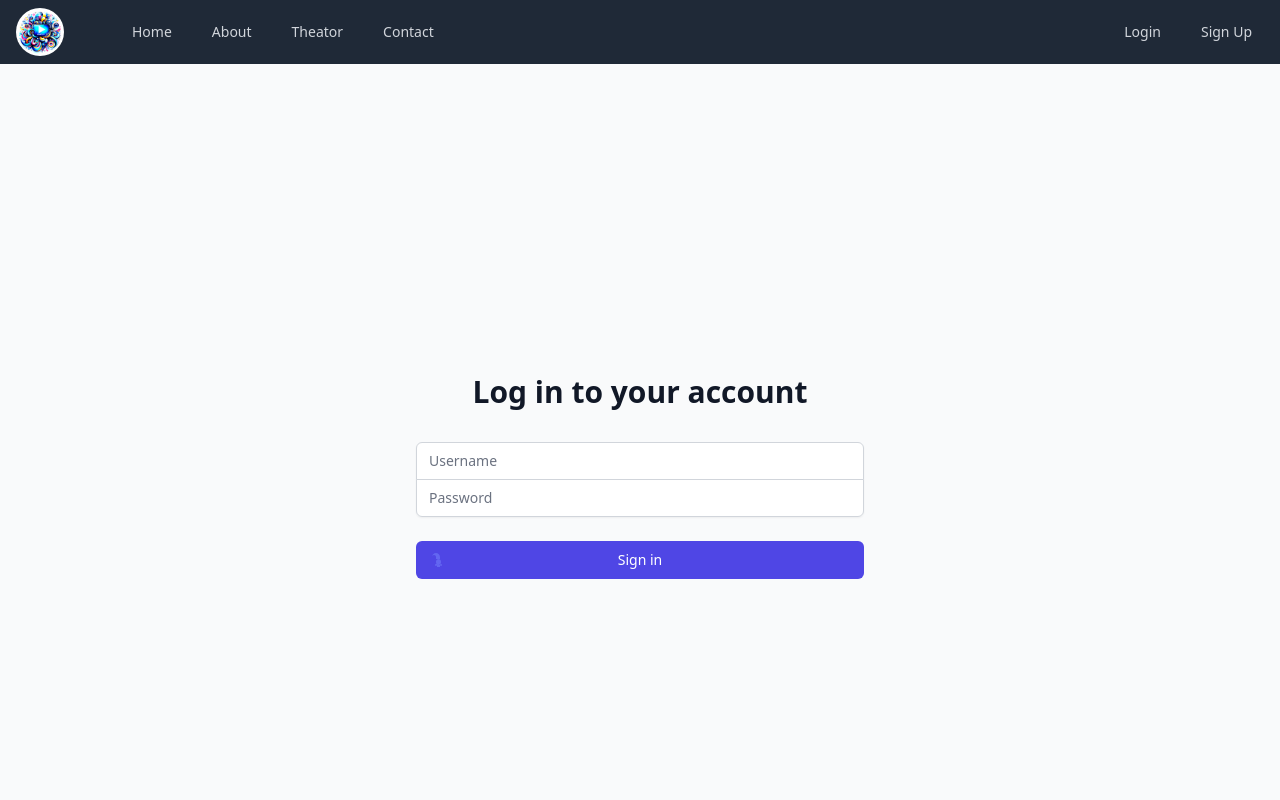
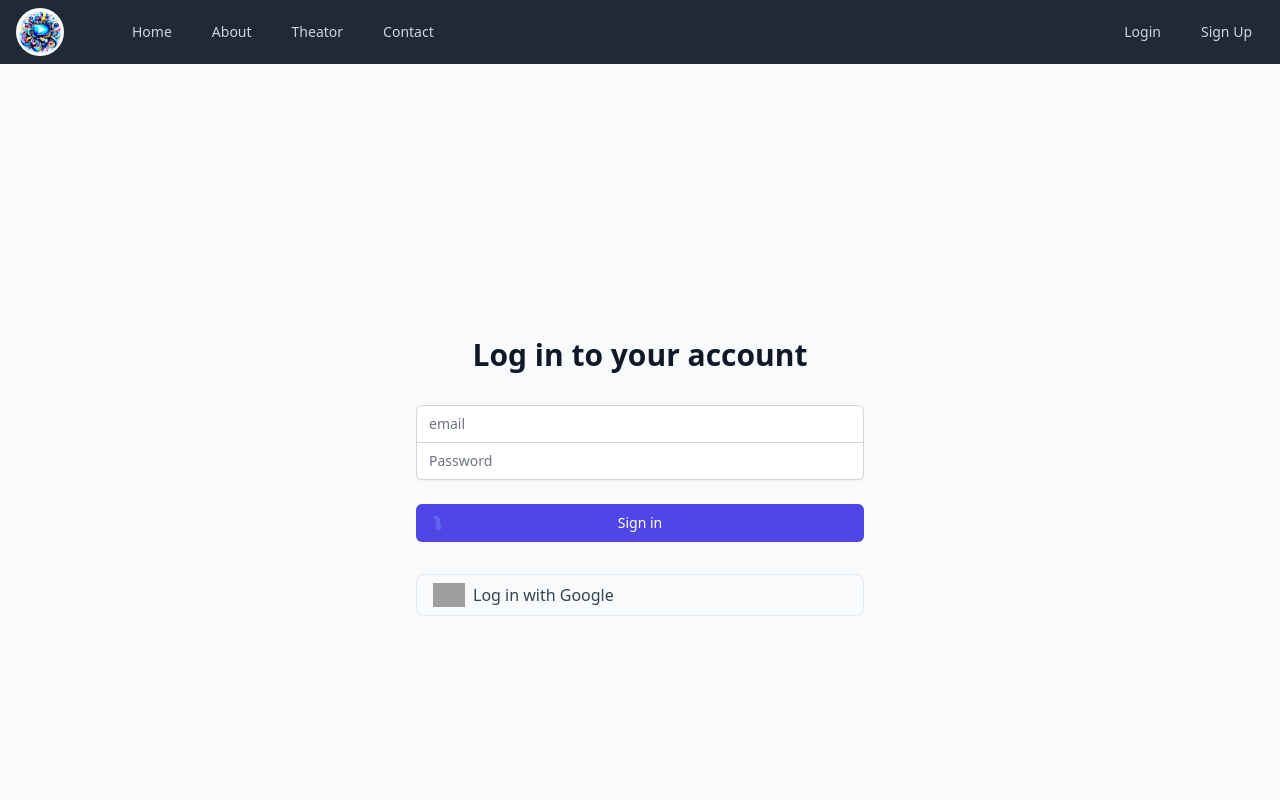
Before and after one commit to ShubhamP528/movieAppFrontendCRA, a React (Create React App) app: page /login in a window 1280 px wide. Shown: the top 800 px of the page. Built offline with nearby package versions, Linux system fonts and the light colour scheme; no server answers; grey boxes are pictures that could not be loaded.

Commit message:
google auth done

```diff
--- a/src/components/AlertForm.js
+++ b/src/components/AlertForm.js
@@ -22,13 +22,12 @@ const AlertForm = ({ onClose }) => {
     console.log("Submitted value:", inputValue);
 
     const newCode = inputValue.trim();
-    console.log(newCode, TheatorUser?.username);
+    console.log(newCode, TheatorUser?.name);
     axios
       .post(
         `${NODE_API_ENDPOINT}/api/room/update`,
         {
           room: newCode,
-          username: TheatorUser.username,
         },
         {
           headers: {
@@ -53,14 +52,13 @@ const AlertForm = ({ onClose }) => {
   };
 
   const NewRoomCode = async () => {
-    console.log(TheatorUser.username);
+    console.log(TheatorUser.name);
     const newCode = generateRoomCode();
     axios
       .post(
         `${NODE_API_ENDPOINT}/api/room/update`,
         {
           room: newCode,
-          username: TheatorUser.username,
         },
         {
           headers: {
--- a/src/components/Home.js
+++ b/src/components/Home.js
@@ -1,7 +1,10 @@
-import React from "react";
+import React, { useEffect, useState } from "react";
 import { motion } from "framer-motion";
 import { Link } from "react-router-dom";
 import { Helmet } from "react-helmet";
+import { useAuthcontext } from "../Contexts/AuthContext";
+import toast from "react-hot-toast";
+import { useAppContext } from "../Contexts/AppContext";
 
 const images = [
   "https://images.unsplash.com/photo-1478720568477-152d9b164e26?q=80&w=1770&auto=format&fit=crop&ixlib=rb-4.0.3&ixid=M3wxMjA3fDB8MHxwaG90by1wYWdlfHx8fGVufDB8fHx8fA%3D%3D",
@@ -13,6 +16,95 @@ const images = [
 ];
 
 const Home = () => {
+  const [user, setUser] = useState(null);
+  const { dispatch } = useAuthcontext();
+  const { setRoom } = useAppContext();
+
+  // Handle the redirect from Google OAuth
+  useEffect(() => {
+    const getUserDataFromBackend = async () => {
+      try {
+        const queryParams = new URLSearchParams(window.location.search);
+        const token = queryParams.get("token");
+        const room = queryParams.get("room");
+        const name = queryParams.get("name");
+        const email = queryParams.get("email");
+        const profilePicture = queryParams.get("profilePicture");
+
+        if (room === "") {
+          console.log("room is here ", typeof room);
+        }
+
+        console.log(token, room, name);
+
+        if (token && (room || room === "") && name && email && profilePicture) {
+          // Store the token in localStorage
+          // Set user info in state
+          setUser({
+            room,
+            name,
+            token,
+            email,
+            profilePicture,
+          });
+
+          console.log("Mai yaha hu");
+
+          // dispatch(
+          //   login({
+          //     email,
+          //     name,
+          //     userId,
+          //     token,
+          //   })
+          // );
+
+          // toast.success("Successfully login");
+          // update the auth context
+          console.log("LOGIN HO RAHA HAI");
+          localStorage.setItem(
+            "TheatorUser",
+            JSON.stringify({
+              room,
+              name,
+              token,
+              email,
+              profilePicture,
+            })
+          );
+
+          dispatch({
+            type: "LOGIN",
+            payload: {
+              room,
+              name,
+              token,
+              email,
+              profilePicture,
+            },
+          });
+          setRoom(room);
+
+          // localStorage.setItem(
+          //   "TheatorUser",
+          //   JSON.stringify({
+          //     room,
+          //     name,
+          //     token,
+          //   })
+          // );
+
+          // Clear query string from URL
+          window.history.replaceState(null, "", window.location.pathname);
+        }
+      } catch (error) {
+        console.error("Error fetching user data:", error);
+      }
+    };
+
+    getUserDataFromBackend();
+  }, []);
+
   return (
     <div className="bg-gradient-to-b from-gray-900 via-gray-800 to-gray-700 min-h-screen text-white py-16">
       <Helmet>
--- a/src/components/Login.js
+++ b/src/components/Login.js
@@ -6,6 +6,7 @@ import { css } from "@emotion/react";
 import { BeatLoader } from "react-spinners";
 import toast from "react-hot-toast";
 import { Helmet } from "react-helmet";
+import { NODE_API_ENDPOINT } from "../utils/utils";
 
 const override = css`
   display: block;
@@ -15,6 +16,10 @@ const override = css`
 
 const LoginForm = () => {
   const { signin, isLoadingL, errorL } = useSignin();
+
+  const handleGoogleSignup = () => {
+    window.open(`${NODE_API_ENDPOINT}/api/googleAuth/auth/google`, "_self"); // Redirect to your Google Auth route
+  };
 
   return (
     <div className="min-h-screen flex items-center justify-center bg-gray-50 py-12 px-4 sm:px-6 lg:px-8">
@@ -84,13 +89,13 @@ const LoginForm = () => {
           </h2>
         </div>
         <Formik
-          initialValues={{ username: "", password: "" }}
+          initialValues={{ email: "", password: "" }}
           validationSchema={Yup.object({
-            username: Yup.string().required("Required"),
+            email: Yup.string().required("Required"),
             password: Yup.string().required("Required"),
           })}
           onSubmit={(values, { setSubmitting, resetForm }) => {
-            signin(values.username.trim(), values.password.trim());
+            signin(values.email.trim(), values.password.trim());
             if (errorL) {
               // toast.error(errorL);
               console.log(errorL);
@@ -103,17 +108,17 @@ const LoginForm = () => {
             <Form className="mt-8 space-y-6">
               <div className="rounded-md shadow-sm -space-y-px">
                 <div>
-                  <label htmlFor="username" className="sr-only">
-                    Username
+                  <label htmlFor="email" className="sr-only">
+                    email
                   </label>
                   <Field
                     type="text"
-                    name="username"
+                    name="email"
                     className="appearance-none rounded-none relative block w-full px-3 py-2 border border-gray-300 placeholder-gray-500 text-gray-900 rounded-t-md focus:outline-none focus:ring-indigo-500 focus:border-indigo-500 focus:z-10 sm:text-sm"
-                    placeholder="Username"
+                    placeholder="email"
                   />
                   <ErrorMessage
-                    name="username"
+                    name="email"
                     component="div"
                     className="text-red-500 text-sm mt-1"
                   />
@@ -174,6 +179,29 @@ const LoginForm = () => {
             </Form>
           )}
         </Formik>
+        <div className="flex justify-center space-x-4 ">
+          {/* <button className="bg-blue-600 text-white p-2 rounded-full focus:outline-none">
+              <FaFacebookF />
+            </button>
+            <button className="bg-blue-400 text-white p-2 rounded-full focus:outline-none">
+              <FaTwitter />
+            </button>
+            <button className="bg-red-500 text-white p-2 rounded-full focus:outline-none">
+              <FaGoogle onClick={handleGoogleSignup} />
+            </button> */}
+          <button
+            class="w-full px-4 py-2 border flex gap-2 border-slate-200 dark:border-slate-700 rounded-lg text-slate-700 dark:text-slate-200 hover:border-slate-400 dark:hover:border-slate-500 hover:text-slate-900 dark:hover:text-slate-300 hover:shadow transition duration-150"
+            onClick={handleGoogleSignup}
+          >
+            <img
+              class="w- h-6"
+              src="https://www.svgrepo.com/show/475656/google-color.svg"
+              loading="lazy"
+              alt="google logo"
+            />
+            <span className="text-center">Log in with Google</span>
+          </button>{" "}
+        </div>
       </div>
     </div>
   );
--- a/src/components/Navbar.js
+++ b/src/components/Navbar.js
@@ -122,7 +122,7 @@ const Navbar = () => {
                   <PlayByLinkForm onClose={handleCloseLinkForm} />
                 )}
                 <span className="text-gray-300 font-medium">
-                  Welcome, {TheatorUser.username}!
+                  Welcome, {TheatorUser.name}!
                 </span>
                 <span className="text-gray-300 font-medium">
                   Room:{" "}
@@ -239,7 +239,7 @@ const Navbar = () => {
               </button>
               {showLinkForm && <PlayByLinkForm onClose={handleCloseLinkForm} />}
               <span className="block text-gray-300 hover:bg-gray-700 hover:text-white px-3 py-2 rounded-md text-base font-medium">
-                Welcome, {TheatorUser.username}!
+                Welcome, {TheatorUser.name}!
               </span>
               <span className="text-gray-300 font-medium px-3 py-2">
                 Room:
--- a/src/components/Signup.js
+++ b/src/components/Signup.js
@@ -6,6 +6,7 @@ import { css } from "@emotion/react";
 import { BeatLoader } from "react-spinners";
 import toast from "react-hot-toast";
 import { Helmet } from "react-helmet";
+import { NODE_API_ENDPOINT } from "../utils/utils";
 
 const override = css`
   display: block;
@@ -15,6 +16,10 @@ const override = css`
 
 const Signup = () => {
   const { signup, isLoadingS, errorS } = useSignup();
+
+  const handleGoogleSignup = () => {
+    window.open(`${NODE_API_ENDPOINT}/api/googleAuth/auth/google`, "_self"); // Redirect to your Google Auth route
+  };
 
   return (
     <div className="min-h-screen flex items-center justify-center bg-gray-50 py-12 px-4 sm:px-6 lg:px-8">
@@ -85,13 +90,13 @@ const Signup = () => {
         </div>
         <Formik
           initialValues={{
-            username: "",
+            name: "",
             email: "",
             password: "",
             confirmPassword: "",
           }}
           validationSchema={Yup.object({
-            username: Yup.string().required("Required"),
+            name: Yup.string().required("Required"),
             email: Yup.string()
               .email("Invalid email address")
               .required("Required"),
@@ -102,7 +107,7 @@ const Signup = () => {
           })}
           onSubmit={(values, { setSubmitting, resetForm }) => {
             signup(
-              values.username.trim(),
+              values.name.trim(),
               values.email.trim(),
               values.password.trim()
             );
@@ -117,17 +122,17 @@ const Signup = () => {
             <Form className="mt-8 space-y-6">
               <div className="rounded-md shadow-sm -space-y-px">
                 <div>
-                  <label htmlFor="username" className="sr-only">
-                    Username
+                  <label htmlFor="name" className="sr-only">
+                    Name
                   </label>
                   <Field
                     type="text"
-                    name="username"
+                    name="name"
                     className="appearance-none rounded-none relative block w-full px-3 py-2 border border-gray-300 placeholder-gray-500 text-gray-900 rounded-t-md focus:outline-none focus:ring-indigo-500 focus:border-indigo-500 focus:z-10 sm:text-sm"
-                    placeholder="Username"
+                    placeholder="Name"
                   />
                   <ErrorMessage
-                    name="username"
+                    name="name"
                     component="div"
                     className="text-red-500 text-sm mt-1"
                   />
@@ -219,6 +224,29 @@ const Signup = () => {
             </Form>
           )}
         </Formik>
+        <div className="flex justify-center space-x-4 ">
+          {/* <button className="bg-blue-600 text-white p-2 rounded-full focus:outline-none">
+              <FaFacebookF />
+            </button>
+            <button className="bg-blue-400 text-white p-2 rounded-full focus:outline-none">
+              <FaTwitter />
+            </button>
+            <button className="bg-red-500 text-white p-2 rounded-full focus:outline-none">
+              <FaGoogle onClick={handleGoogleSignup} />
+            </button> */}
+          <button
+            class="w-full px-4 py-2 border flex gap-2 border-slate-200 dark:border-slate-700 rounded-lg text-slate-700 dark:text-slate-200 hover:border-slate-400 dark:hover:border-slate-500 hover:text-slate-900 dark:hover:text-slate-300 hover:shadow transition duration-150"
+            onClick={handleGoogleSignup}
+          >
+            <img
+              class="w- h-6"
+              src="https://www.svgrepo.com/show/475656/google-color.svg"
+              loading="lazy"
+              alt="google logo"
+            />
+            <span className="text-center">Log in with Google</span>
+          </button>{" "}
+        </div>
       </div>
     </div>
   );
--- a/src/hooks/useLogin.js
+++ b/src/hooks/useLogin.js
@@ -13,14 +13,14 @@ export const useSignin = () => {
 
   const navigate = useNavigate();
 
-  const signin = async (username, password) => {
+  const signin = async (email, password) => {
     setIsLoadingL(true);
     setErrorL(null);
     try {
       const response = await fetch(`${NODE_API_ENDPOINT}/api/auth/login`, {
         method: "POST",
         headers: { "Content-Type": "application/json" },
-        body: JSON.stringify({ username, password }),
+        body: JSON.stringify({ email, password }),
       });
 
       const json = await response.json();
--- a/src/hooks/useLogout.js
+++ b/src/hooks/useLogout.js
@@ -2,11 +2,12 @@
 import { useAppContext } from "../Contexts/AppContext";
 import { useAuthcontext } from "../Contexts/AuthContext";
 import toast from "react-hot-toast";
+import { useNavigate } from "react-router-dom";
 
 export const useLogout = () => {
   const { dispatch } = useAuthcontext();
   const { setRoom } = useAppContext();
-  // const navigate=useNavigate()
+  const navigate = useNavigate();
 
   const logout = () => {
     // remove user form local storage
@@ -17,7 +18,7 @@ export const useLogout = () => {
     // dispatch logout action
     dispatch({ type: "LOGOUT" });
     setRoom("");
-    // navigate('/home')
+    navigate("/");
   };
 
   return { logout };
--- a/src/hooks/useSignup.js
+++ b/src/hooks/useSignup.js
@@ -13,14 +13,14 @@ export const useSignup = () => {
 
   const navigate = useNavigate();
 
-  const signup = async (username, email, password) => {
+  const signup = async (name, email, password) => {
     setIsLoading(true);
     setError(null);
     try {
       const response = await fetch(`${NODE_API_ENDPOINT}/api/auth/signup`, {
         method: "POST",
         headers: { "Content-Type": "application/json" },
-        body: JSON.stringify({ username, email, password }),
+        body: JSON.stringify({ name, email, password }),
       });
       const json = await response.json();
       console.log(json);
```
Also changed, not shown: src/Contexts/AuthContext.js (+6 -2 lines), src/components/Chat.js (+17 -11 lines), src/components/PlayByLinkForm.js (+6 -1 lines).
